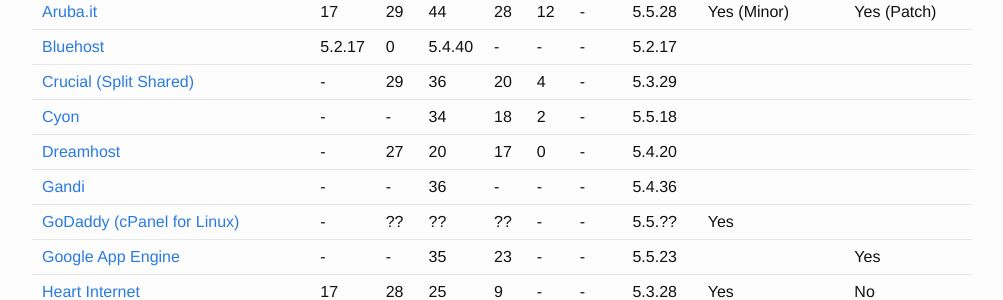
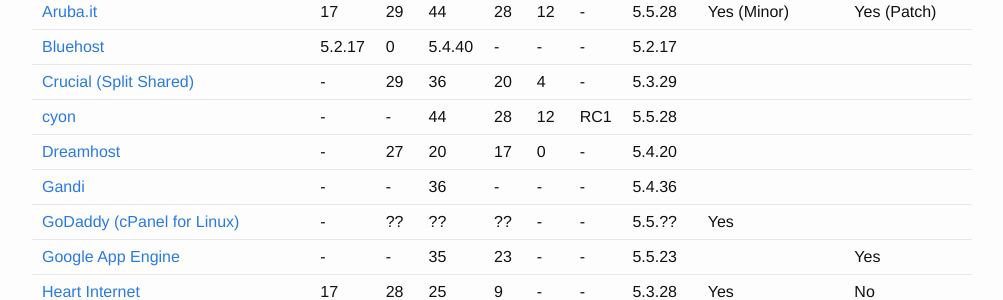
Before and after one commit to phpversions/phpversions.info, a Jekyll site: the page built from index.html, in a window 1280 px wide and 900 px high, scrolled down 492 px. Shown: the part 152-452 px from the top of the window, without its empty margins (138-1141 px from the left). Built offline with Jekyll 4.4.1, drawn with Linux system fonts in a browser that asks for light colours.

Commit message:
Update shared host cyon.ch

```diff
--- a/_data/shared_hosts.yml
+++ b/_data/shared_hosts.yml
@@ -48,12 +48,13 @@
   php56: 4
   default: 5.3.29
 
-- name: "Cyon"
+- name: "cyon"
   url: "https://www.cyon.ch"
-  php54: 34
-  php55: 18
-  php56: 2
-  default: 5.5.18
+  php54: 44
+  php55: 28
+  php56: 12
+  php70: RC1
+  default: 5.5.28
 
 - name: "Dreamhost"
   url: "http://www.dreamhost.com/hosting/shared/"
```
